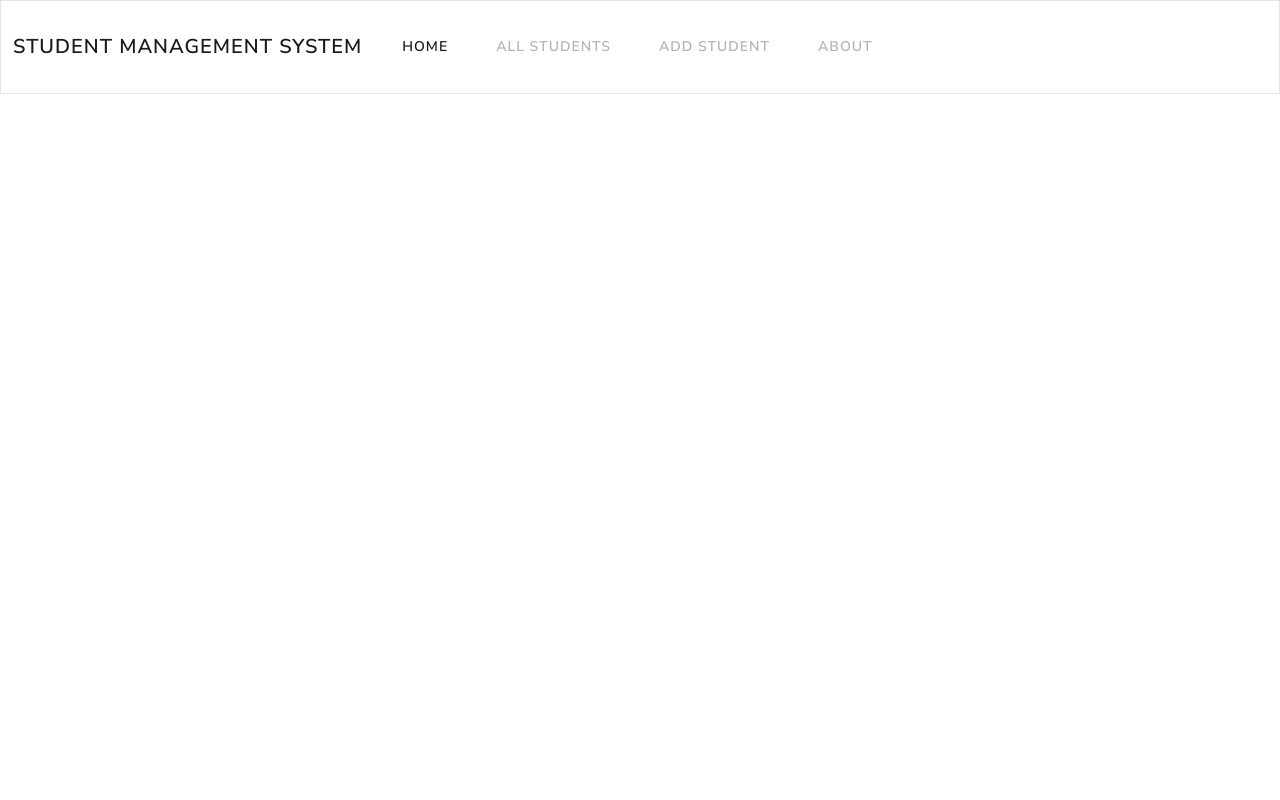
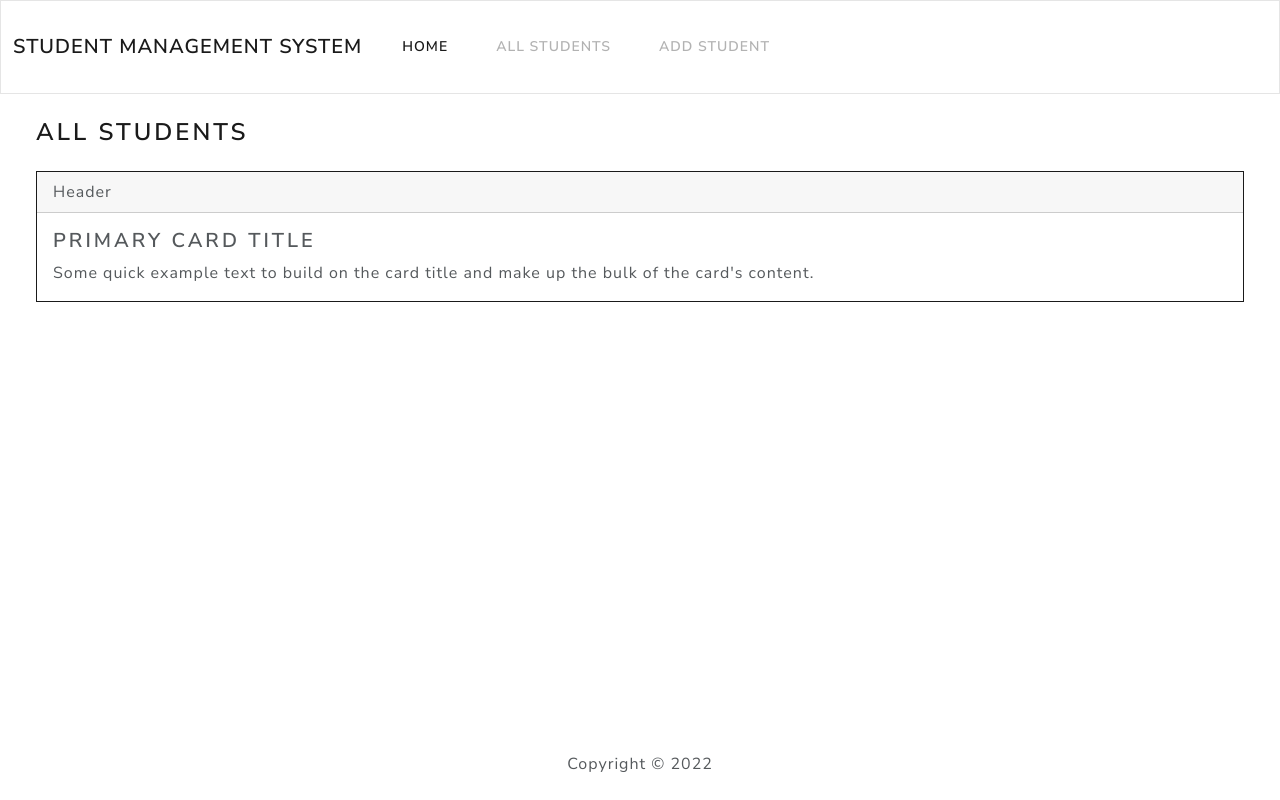
Before and after one commit to NicoGiuliani/Student_Management_System, a Django app: page / in a window 1280 px wide. Run offline with Django 4.2, Linux system fonts and the light colour scheme; some libraries are stand-ins or nearby versions.

Commit message:
Updated .gitignore, worked on home page.

```diff
--- a/students/templates/students/index.html
+++ b/students/templates/students/index.html
@@ -24,12 +24,30 @@
                       <li class="nav-item">
                         <a class="nav-link" href="#">Add Student</a>
                       </li>
-                      <li class="nav-item">
-                        <a class="nav-link" href="#">About</a>
-                      </li>
                   </div>
                 </div>
               </nav>
+              <div class="container-fluid">
+                <h3 class="m-4">All Students</h3>
+                <div class="row">
+                  <div class="col-12">
+                    <div class="card border-primary ms-4 me-4 mb-4">
+                      <div class="card-header">Header</div>
+                      <div class="card-body">
+                        <h4 class="card-title">Primary card title</h4>
+                        <p class="card-text">Some quick example text to build on the card title and make up the bulk of the card's content.</p>
+                      </div>
+                    </div>
+                  </div>
+                </div>
+              </div>
+              <footer class="mt-auto mb-4">
+                <div class="text-center">
+                  <span>
+                    Copyright &copy; <script>document.write(new Date().getFullYear())</script>
+                  </span>
+                </div>
+              </footer>
             <script src="https://cdn.jsdelivr.net/npm/bootstrap@5.0.2/dist/js/bootstrap.bundle.min.js"></script>
         </body>
     </head>
```
Also changed, not shown: 1 other file.
